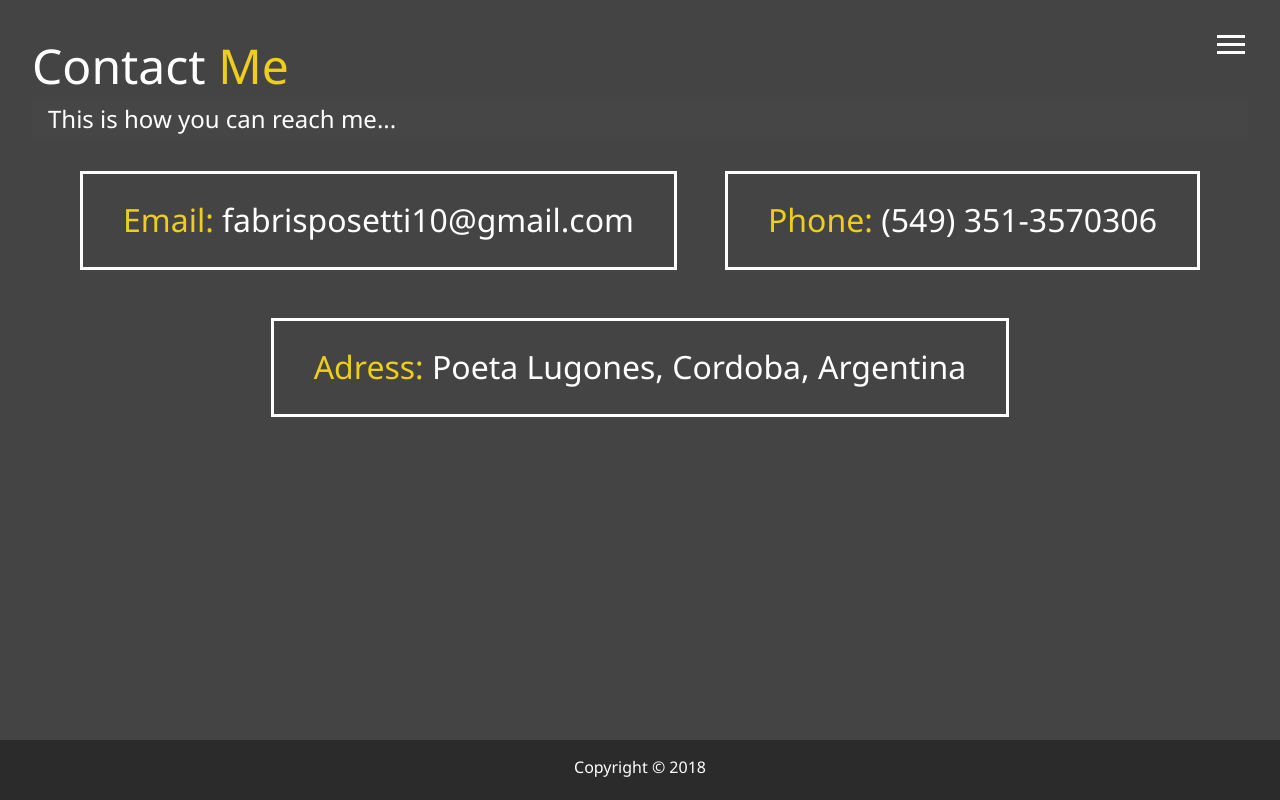
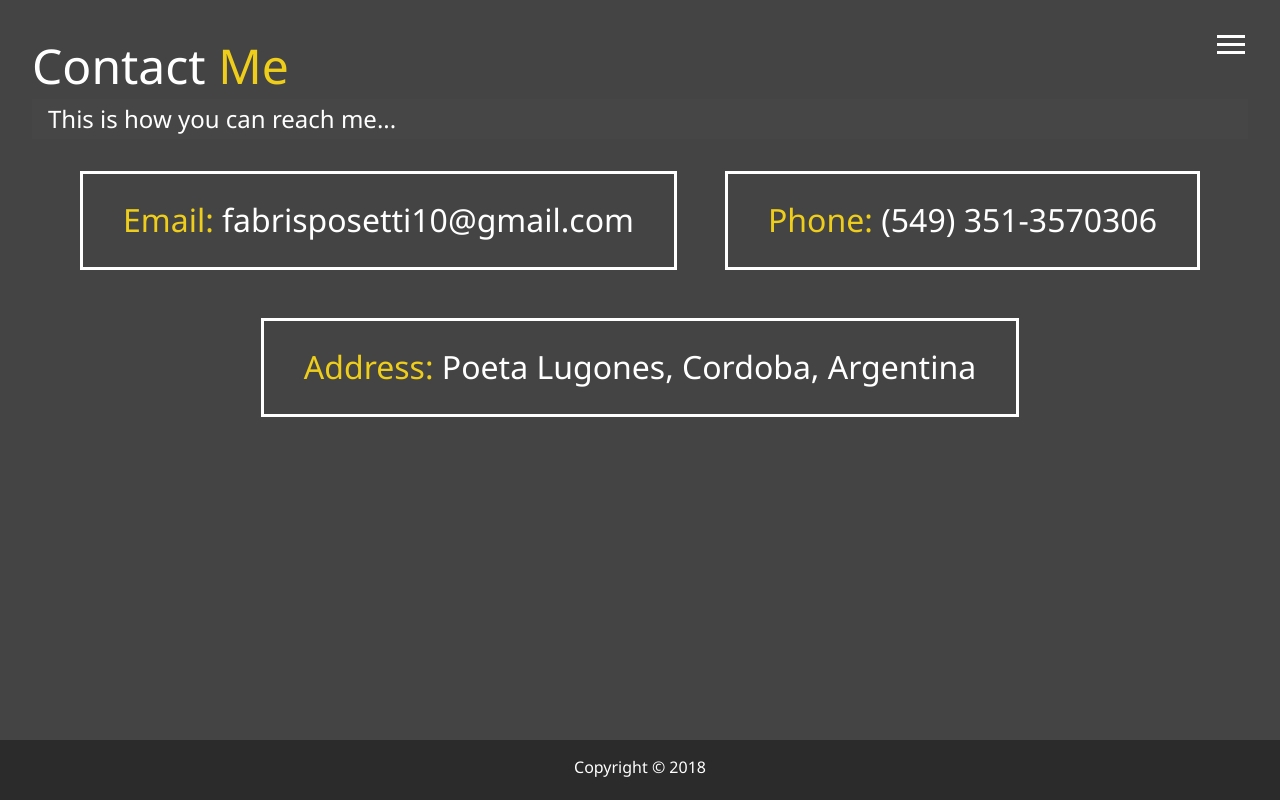
Before and after one commit to fabriziosposetti/portfolio, a website: page dist/contact.html in a window 1280 px wide. Drawn offline with Linux system fonts and the light colour scheme.

Commit message:
change text

```diff
--- a/dist/contact.html
+++ b/dist/contact.html
@@ -65,7 +65,7 @@
                 </span>(549) 351-3570306
             </div>
             <div>
-                <span class="text-secondary">Adress:
+                <span class="text-secondary">Address:
                 </span>Poeta Lugones, Cordoba, Argentina
             </div>
         </div>
```
Also changed, not shown: dist/work.html (+1 -1 lines).
